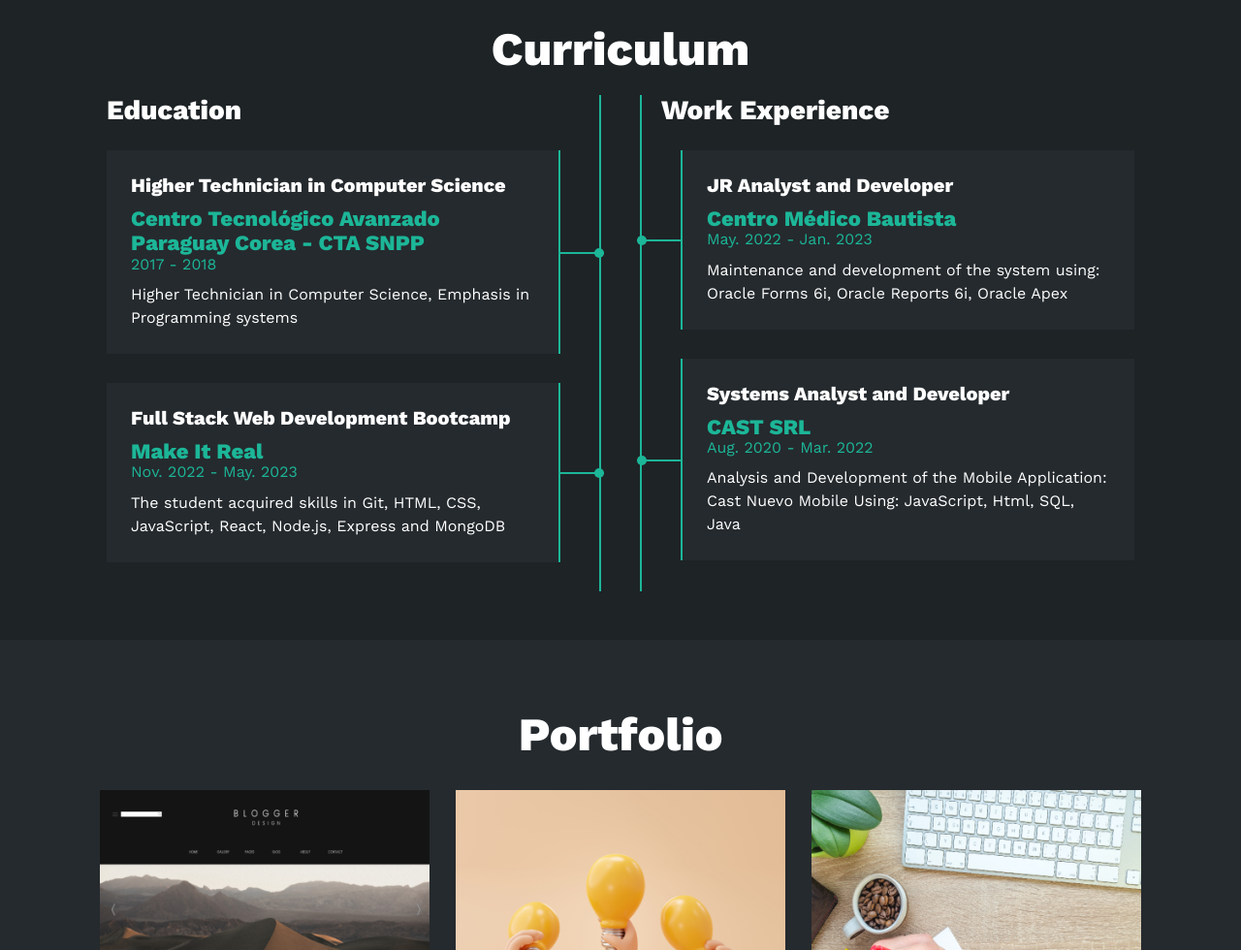
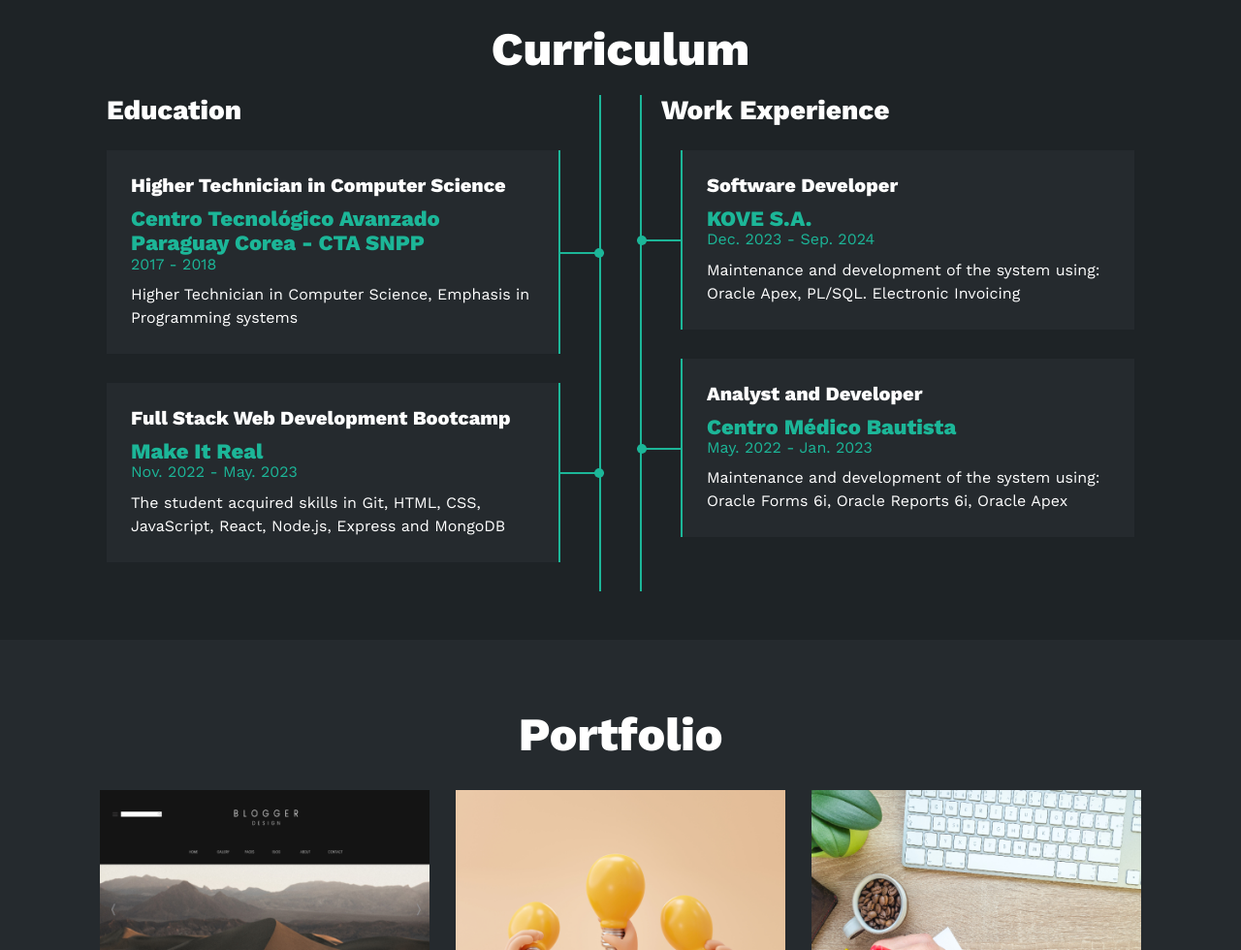
Before and after one commit to Juanmjo/portfolio, a plain HTML site: page index.html in a window 1280 px wide. Shown: the part 2036-3016 px from the top of the page at 97% size. Drawn offline with nearby package versions, Linux system fonts and the light colour scheme.

Commit message:
refactor: update info for section curriculum

```diff
--- a/index.html
+++ b/index.html
@@ -241,19 +241,19 @@
                 <div class="col right">
                     <h3>Work Experience</h3>
                     <div class="item right">
-                        <h4>JR Analyst and Developer</h4>
-                        <span class="home">Centro Médico Bautista</span>
-                        <span class="date">May. 2022 - Jan. 2023</span>
-                        <p>Maintenance and development of the system using: Oracle Forms 6i, Oracle Reports 6i, Oracle Apex</p>
+                        <h4>Software Developer</h4>
+                        <span class="home">KOVE S.A.</span>
+                        <span class="date">Dec. 2023 - Sep. 2024</span>
+                        <p>Maintenance and development of the system using: Oracle Apex, PL/SQL. Electronic Invoicing </p>
                         <div class="connectorr">
                             <div class="circler"></div>
                         </div>
                     </div>
                     <div class="item right">
-                        <h4>Systems Analyst and Developer</h4>
-                        <span class="home">CAST SRL</span>
-                        <span class="date">Aug. 2020 - Mar. 2022</span>
-                        <p>Analysis and Development of the Mobile Application: Cast Nuevo Mobile Using: JavaScript, Html, SQL, Java</p>
+                        <h4>Analyst and Developer</h4>
+                        <span class="home">Centro Médico Bautista</span>
+                        <span class="date">May. 2022 - Jan. 2023</span>
+                        <p>Maintenance and development of the system using: Oracle Forms 6i, Oracle Reports 6i, Oracle Apex</p>
                         <div class="connectorr">
                             <div class="circler"></div>
                         </div>
```
